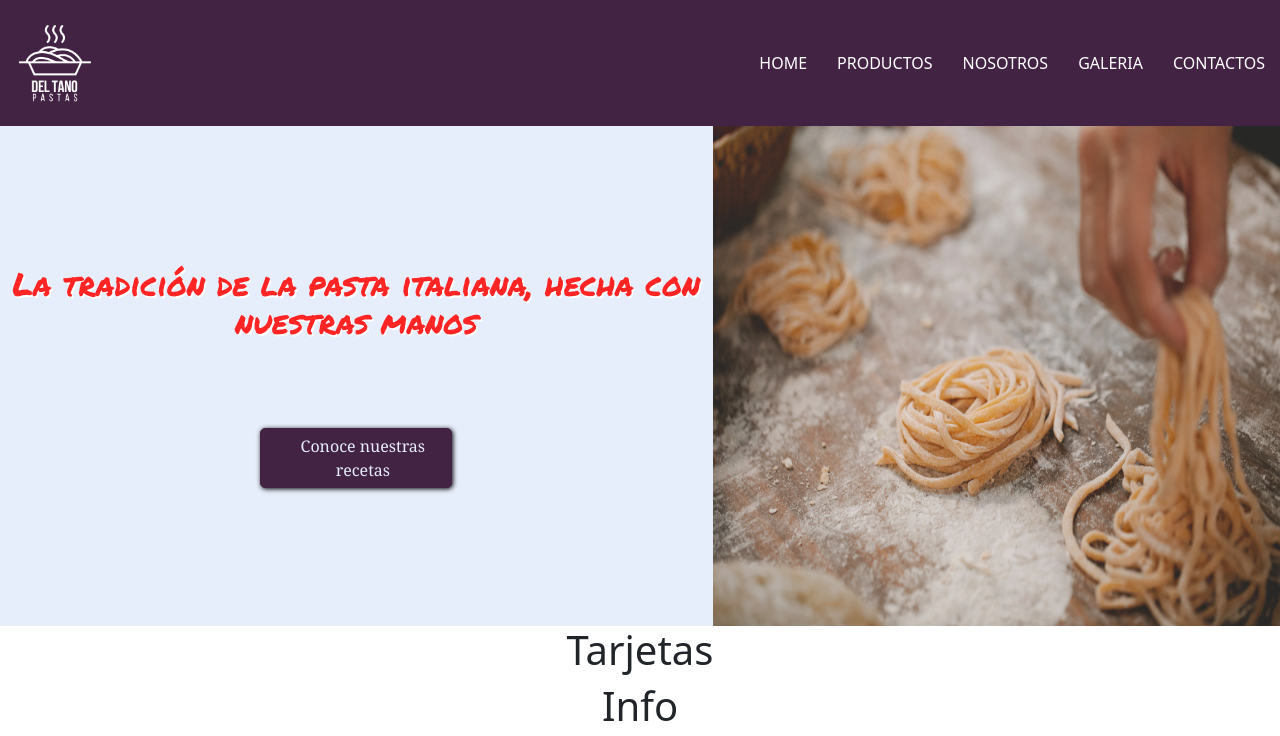
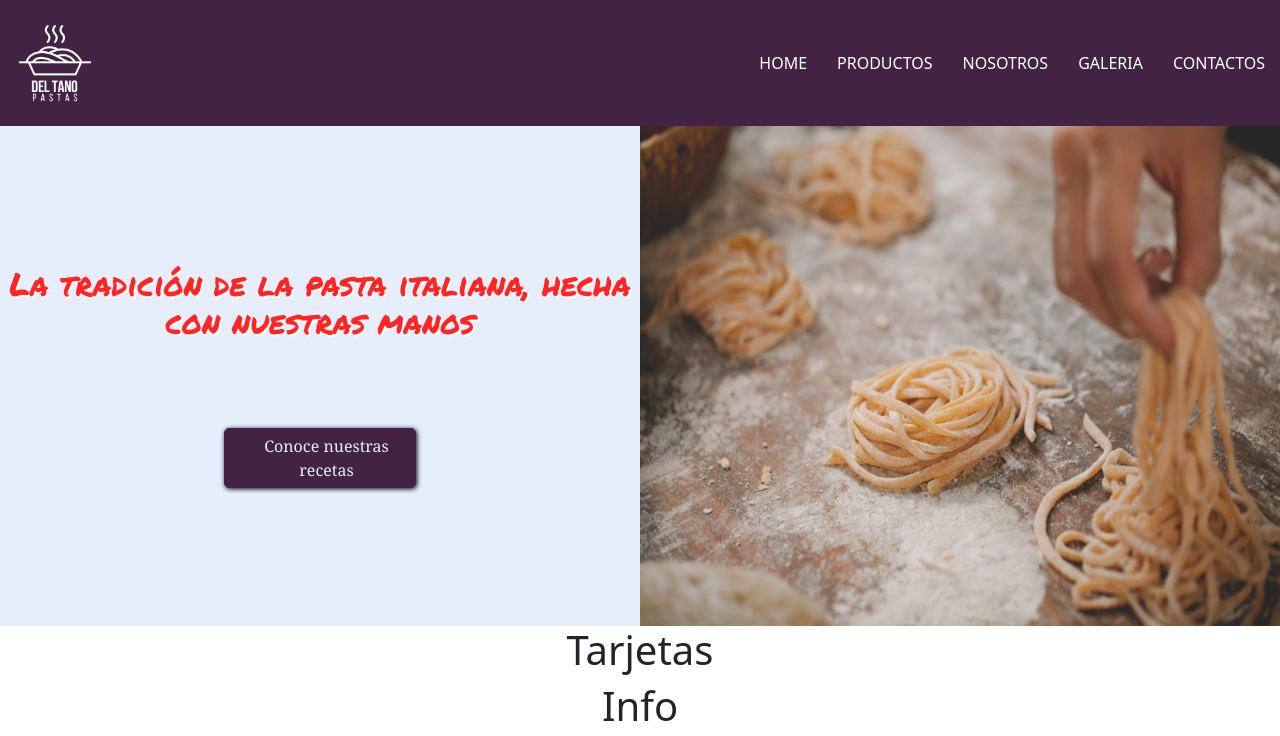
Before and after one commit to nikolase1984/Grupo3Numen, a React (Create React App) app in the folder client/: page / in a window 1280 px wide. Shown: the top 736 px of the page. Built offline with nearby package versions, Linux system fonts and the light colour scheme.

Commit message:
cambios width en imagen con boton

```diff
--- a/client/src/stylesheet/Imagen-con-boton.css
+++ b/client/src/stylesheet/Imagen-con-boton.css
@@ -1,8 +1,10 @@
 .contenedor {
+    width: 100%;
     display: flex;
 }
 
 .contenedor-texto-boton {
+    width: 50%;
     /*width: 60%;*/
     height: 500px;
     display: flex;
@@ -33,7 +35,7 @@
 }
 
 .contenedor-imagen {
-    width: auto;
+    width: 50%;
 }
 
 .contenedor-imagen img {
```
